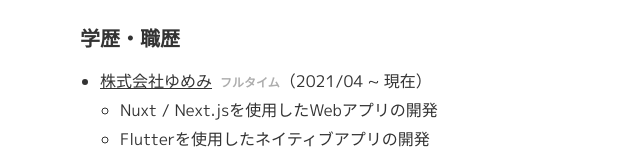
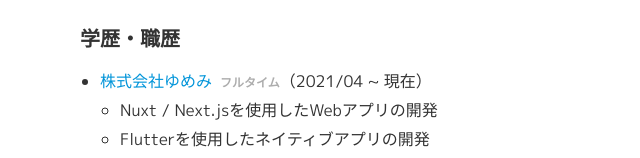
Before and after one commit to takashi0602/portfolio, a Next.js app: page / in a window 1280 px wide. Shown: the part 640-798 px from the top of the page, without its empty margins (192-832 px from the left). Built offline with nearby package versions, Linux system fonts and the light colour scheme; a web font is replaced by a local one.

Commit message:
fix: fix anker style

```diff
--- a/src/app/styles/globals.css
+++ b/src/app/styles/globals.css
@@ -28,6 +28,7 @@
 
 a {
   color: rgb(var(--color-blue));
+  text-decoration: none;
 }
 
 a:visited {
--- a/src/app/styles/reset.css
+++ b/src/app/styles/reset.css
@@ -61,12 +61,6 @@
   text-wrap: balance;
 }
 
-/* A elements that don't have a class get default styles */
-a:not([class]) {
-  text-decoration-skip-ink: auto;
-  color: currentColor;
-}
-
 /* Make images easier to work with */
 img,
 picture {
```
